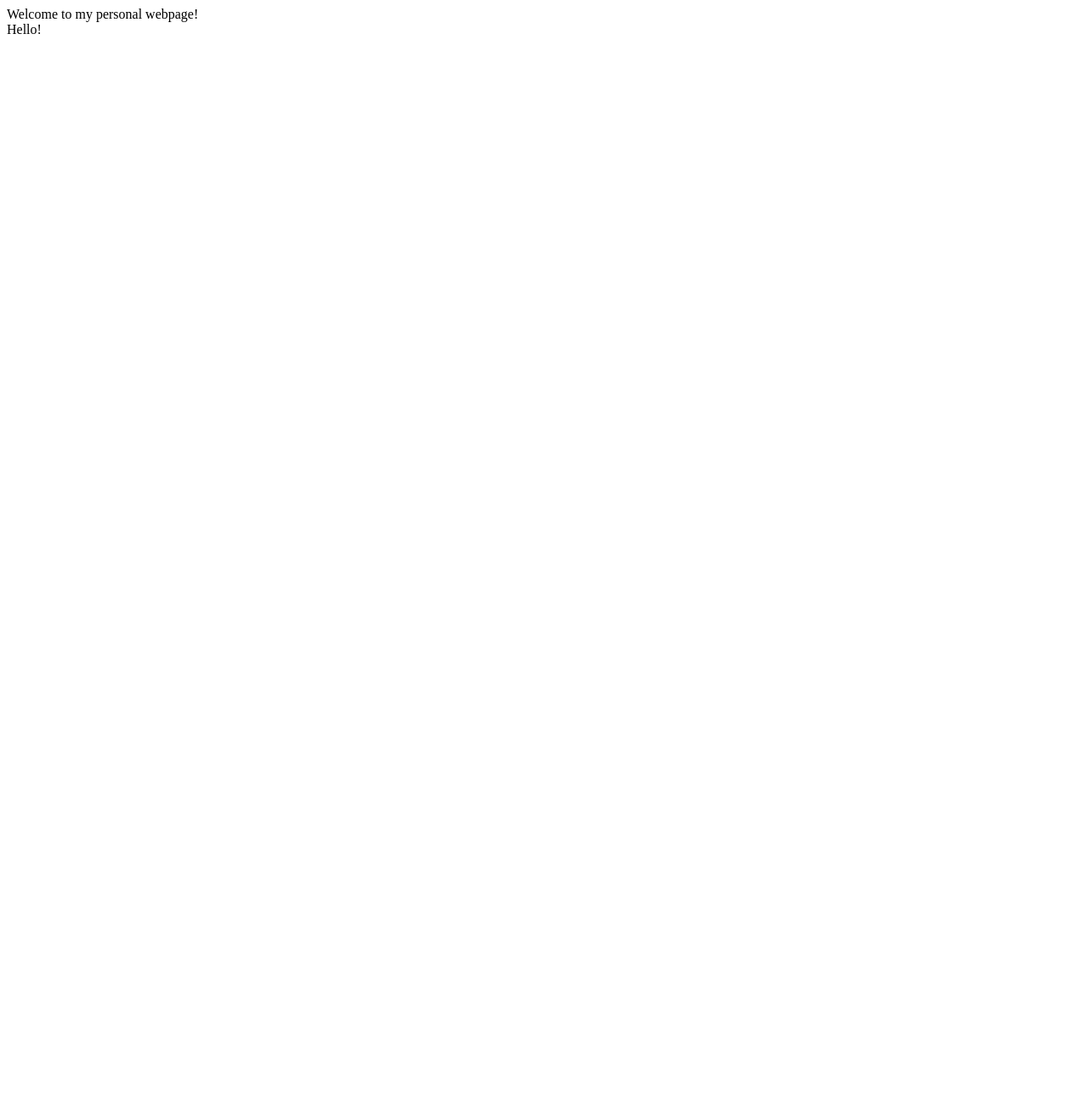
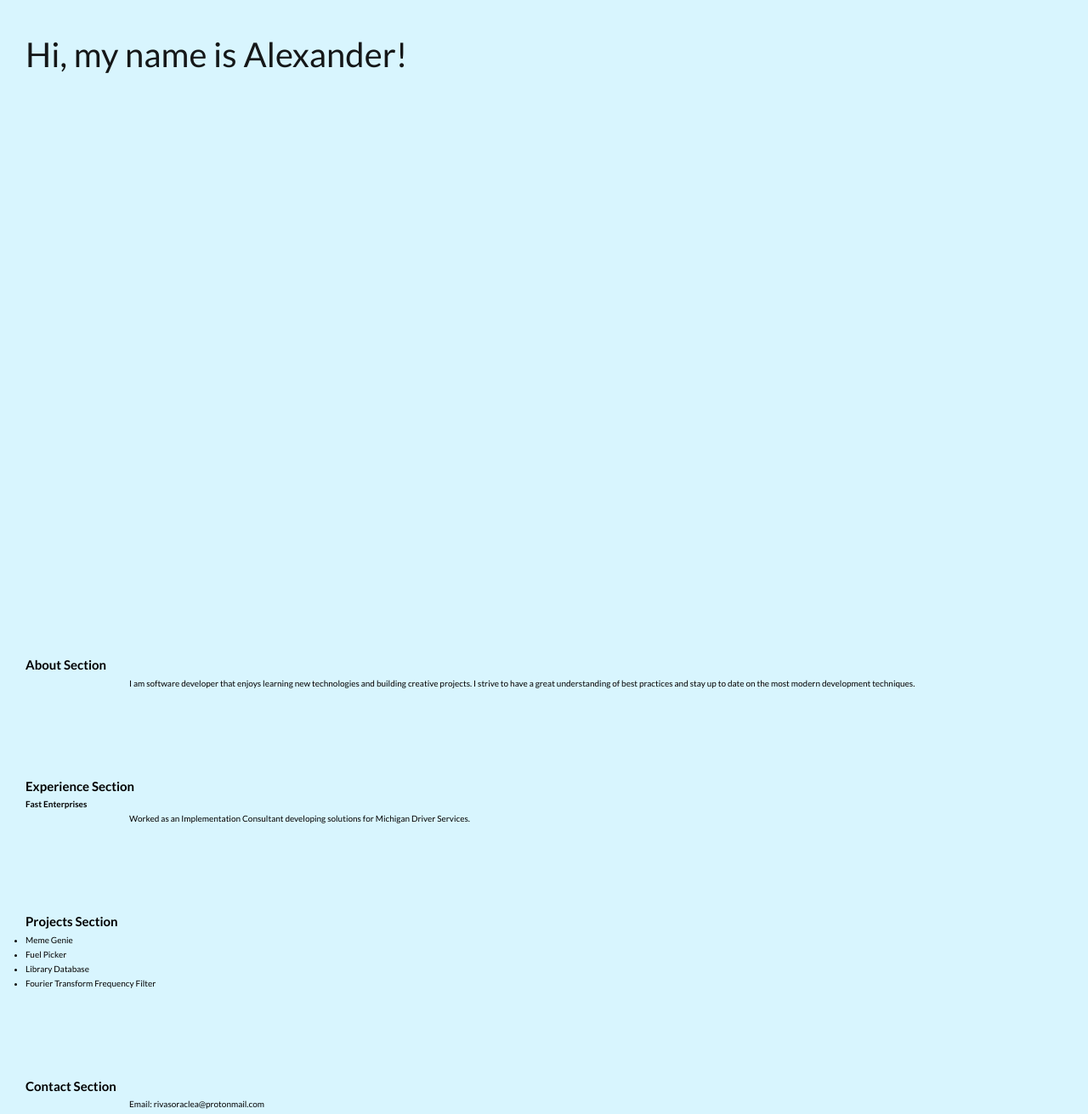
Before and after one commit to a6rivas8/a6rivas8.github.io, a website: page index.html in a window 1280 px wide. Shown: the whole page at 85% size. Before the commit the page ends 800 px from the top, so only its background shows below. Drawn offline with Linux system fonts and the light colour scheme; a script that the page names is missing.

Commit message:
html structure, style w/ sass, and particle.js

```diff
--- a/index.html
+++ b/index.html
@@ -5,21 +5,64 @@
         <meta name="viewport" content="width=device-width, initial-scale=1.0">
 
         <link href="https://fonts.googleapis.com/css?family=Lato:100,300,400,700,900" rel="stylesheet">
+        <link rel="icon" type="image/png" src="img/favicon.png">
+        <link rel="stylesheet" href="css/style.css">
 
         <title>Alexander Rivas | Rivas Personal Webpage</title>
     </head>
 
     <body>
-        <header>Welcome to my personal webpage!</header>
+        <header class="header">
+            <div class="header__greeting">Hi, my name is Alexander!</div>
+
+            <canvas class="header__background"></canvas>
+        </header>
 
         <main>
-            Hello!
+            <section class="section-about">
+                <h1>About Section</h1>
 
-            <section class="section-about"></section>
-            <section class="section-experience"></section>
-            <section class="section-projects"></section>
-            <section class="section-contact"></section>
+                <p>I am software developer that enjoys learning new technologies and building creative projects. I strive to have a great understanding of best practices and stay up to date on the most modern development techniques.</p>
+            </section>
 
+            <section class="section-experience">
+                <h1>Experience Section</h1>
+
+                <h4>Fast Enterprises</h4>
+                <p>Worked as an Implementation Consultant developing solutions for Michigan Driver Services.</p>
+            </section>
+
+            <section class="section-projects">
+                <h1>Projects Section</h1>
+                <ul>
+                    <li>Meme Genie</li>
+                    <li>Fuel Picker</li>
+                    <li>Library Database</li>
+                    <li>Fourier Transform Frequency Filter</li>
+                </ul>
+            </section>
+
+            <section class="section-contact">
+                <h1>Contact Section</h1>
+
+                <p>Email: rivasoraclea@protonmail.com</p>
+            </section>
         </main>
+
+        <footer></footer>
+        <script src="https://cdnjs.cloudflare.com/ajax/libs/particlesjs/2.2.2/particles.min.js"></script>
+        <script>
+            window.onload = function() {
+                Particles.init({
+                    selector: '.header__background',
+                    maxParticle: 5000,
+                    sizeVariations: 4,
+                    connectParticles: true,
+                    speed: 0.75,
+                    color: '#87b7ff',
+                    minDistance: 160
+                })
+            }
+        </script>
     </body>
 </html>
--- /dev/null
+++ b/sass/main.scss
@@ -0,0 +1,87 @@
+$default-font-size: 1.6rem;
+
+* {
+	margin: 0;
+	padding: 0;
+	box-sizing: border-box;
+}
+
+html {
+	// definition of 1 rem in system/website
+	font-size: 62.5%;
+}
+
+body {
+	font-family: "Lato", sans-serif;
+	background-color: #d8f5fe;
+	line-height: 1.7;
+	padding: 3rem;
+}
+
+.header {
+	// background-image: linear-gradient(
+	// 		to bottom,
+	// 		rgba(21, 137, 151, 0.8),
+	// 		rgba(196, 212, 221, 0.8)
+	// 	),
+	// 	url("../img/background5.jpg");
+	// background-size: cover;
+	height: 80vh;
+	position: relative;
+	margin-bottom: 100px;
+
+	&__greeting {
+		position: absolute;
+		font-size: 4rem;
+		font-weight: 400;
+		opacity: 0.9;
+		text-align: center;
+		z-index: 10;
+	}
+
+	&__background {
+		position: absolute;
+		display: block;
+		width: 100%;
+		height: 100%;
+		top: 0;
+		left: 0;
+		z-index: 0;
+	}
+}
+
+.section-about {
+	margin-top: 100px;
+}
+
+.section-experience {
+	margin-top: 100px;
+}
+
+.section-projects {
+	margin-top: 100px;
+}
+
+.section-contact {
+	margin-top: 100px;
+}
+
+.h1 {
+	margin: 0 5% 0 5%;
+	font-size: 2rem;
+	font-weight: 400;
+}
+
+.h4 {
+	margin: 0 7.5% 0 7.5%;
+	font-size: 1rem;
+	font-weight: 300;
+}
+
+p {
+	margin: 0 10% 0 10%;
+}
+
+.ul {
+	margin: 0 10% 0 10%;
+}
```
Also changed, not shown: package.json (added, +23 -0 lines), css/style.css (added), img/favicon.png (added), 1 other file.
